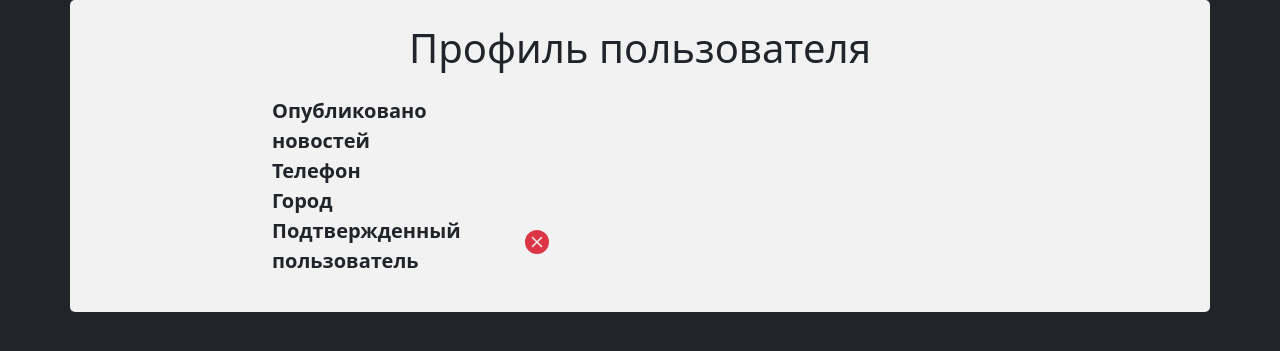
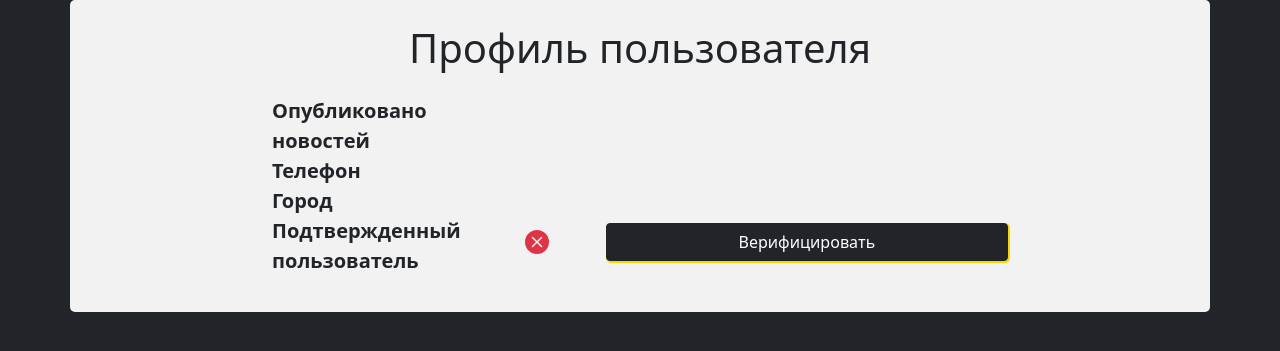
Before and after one commit to NosefU/python_django, a Django app: template 08_RegistrationAndAuthorization/news/app_userauth/templates/app_userauth/userprofile_detail.html in a window 1280 px wide. Shown: the part 58-409 px from the top of the page. Run offline with Django 3.2, Linux system fonts and the light colour scheme; the template is opened without the code that fills it, so the values that code supplies are empty; a user stored in the database is signed in; some libraries are stand-ins or nearby versions.

Commit message:
feat(08_Registration) Добавлена группа модераторов
Модератор может верифицировать пользователей

```diff
--- a/08_RegistrationAndAuthorization/news/app_userauth/models.py
+++ b/08_RegistrationAndAuthorization/news/app_userauth/models.py
@@ -15,3 +15,6 @@
     @property
     def published_articles_number(self):
         return self.user.articles.filter(active=True).count()
+
+    class Meta:
+        permissions = (('can_verify_userprofile', 'Может верифицировать пользователей'),)
--- a/08_RegistrationAndAuthorization/news/app_userauth/templates/app_userauth/userprofile_detail.html
+++ b/08_RegistrationAndAuthorization/news/app_userauth/templates/app_userauth/userprofile_detail.html
@@ -26,9 +26,16 @@
                           <path d="M16 8A8 8 0 1 1 0 8a8 8 0 0 1 16 0zm-3.97-3.03a.75.75 0 0 0-1.08.022L7.477 9.417 5.384 7.323a.75.75 0 0 0-1.06 1.06L6.97 11.03a.75.75 0 0 0 1.079-.02l3.992-4.99a.75.75 0 0 0-.01-1.05z"/>
                       </svg>
                   {% else %}
-                      <svg xmlns="http://www.w3.org/2000/svg" width="24" height="24" fill="currentColor" class="bi bi-x-circle-fill align-middle text-danger" viewBox="0 0 16 16">
-                          <path d="M16 8A8 8 0 1 1 0 8a8 8 0 0 1 16 0zM5.354 4.646a.5.5 0 1 0-.708.708L7.293 8l-2.647 2.646a.5.5 0 0 0 .708.708L8 8.707l2.646 2.647a.5.5 0 0 0 .708-.708L8.707 8l2.647-2.646a.5.5 0 0 0-.708-.708L8 7.293 5.354 4.646z"/>
-                      </svg>
+                      <div class="col-sm-2 d-flex align-middle ">
+                          <svg xmlns="http://www.w3.org/2000/svg" width="24" height="24" fill="currentColor" class="bi bi-x-circle-fill text-danger align-middle " viewBox="0 0 16 16">
+                              <path d="M16 8A8 8 0 1 1 0 8a8 8 0 0 1 16 0zM5.354 4.646a.5.5 0 1 0-.708.708L7.293 8l-2.647 2.646a.5.5 0 0 0 .708.708L8 8.707l2.646 2.647a.5.5 0 0 0 .708-.708L8.707 8l2.647-2.646a.5.5 0 0 0-.708-.708L8 7.293 5.354 4.646z"/>
+                          </svg>
+                      </div>
+                      {% if perms.app_userauth.can_verify_userprofile %}
+                          <div class="col-sm-10 align-middle ">
+                              <a href="{% url 'user_profile_verify' user_id=object.user.id %}" class="btn btn-dark col-12 btn-shadow">Верифицировать</a>
+                          </div>
+                      {% endif %}
                   {% endif %}
               </dd>
             </dl>
--- a/08_RegistrationAndAuthorization/news/app_userauth/urls.py
+++ b/08_RegistrationAndAuthorization/news/app_userauth/urls.py
@@ -1,6 +1,7 @@
 from django.urls import path
 
-from app_userauth.views import NewsRegisterView, NewsLoginView, NewsLogoutView, UserProfileEdit, UserProfileDetail
+from app_userauth.views import NewsRegisterView, NewsLoginView, NewsLogoutView, UserProfileEdit, UserProfileDetail, \
+    UserProfileVerify
 
 urlpatterns = [
     path('register', NewsRegisterView.as_view(), name='register'),
@@ -8,4 +9,5 @@
     path('logout', NewsLogoutView.as_view(), name='logout'),
     path('profile/edit', UserProfileEdit.as_view(), name='user_profile_edit'),
     path('profile/<int:pk>', UserProfileDetail.as_view(), name='user_profile_detail'),
+    path('profile/<int:user_id>/verify', UserProfileVerify.as_view(), name='user_profile_verify'),
 ]
```
Also changed, not shown: 08_RegistrationAndAuthorization/news/app_userauth/views.py (+12 -1 lines).
